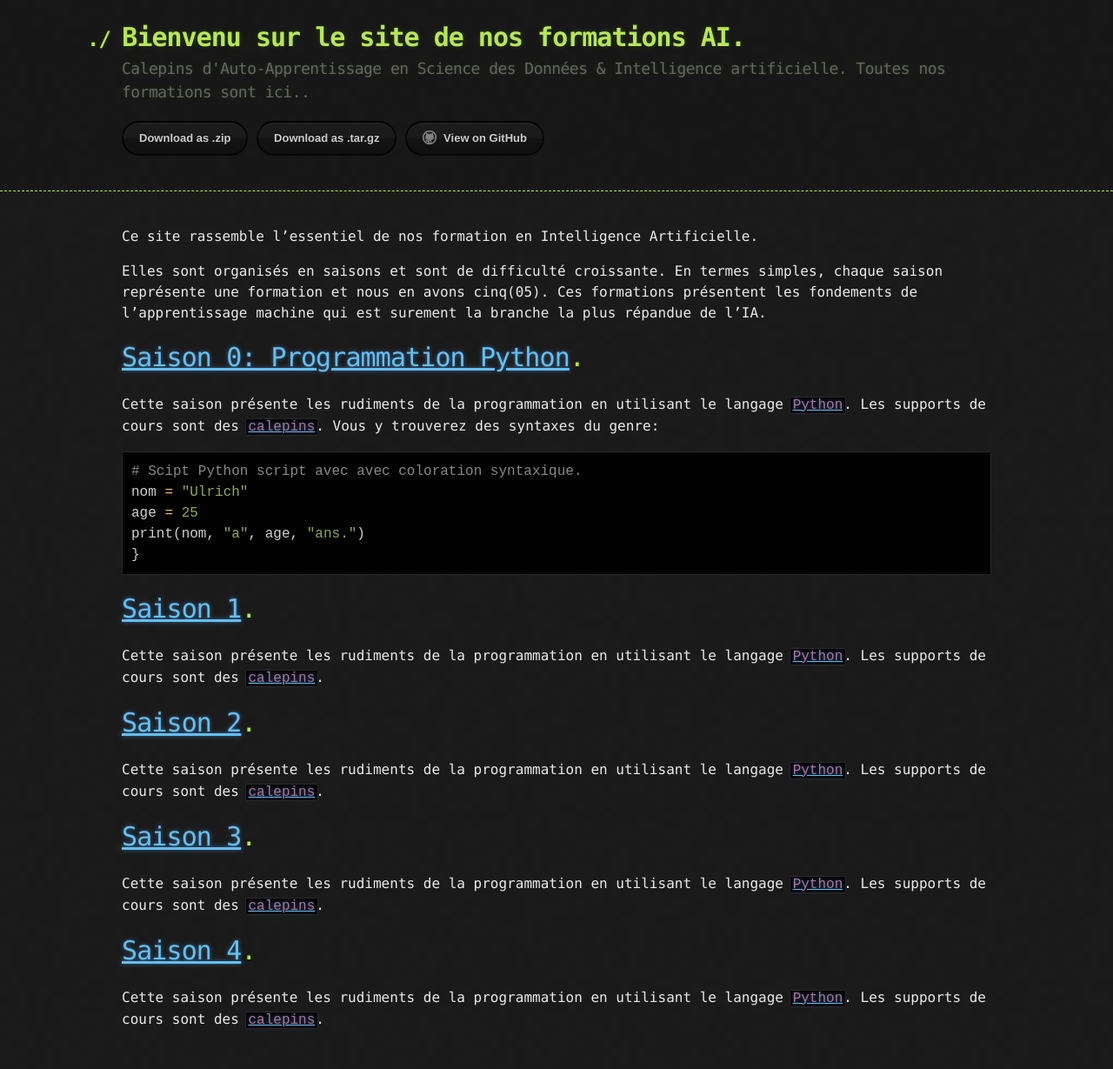
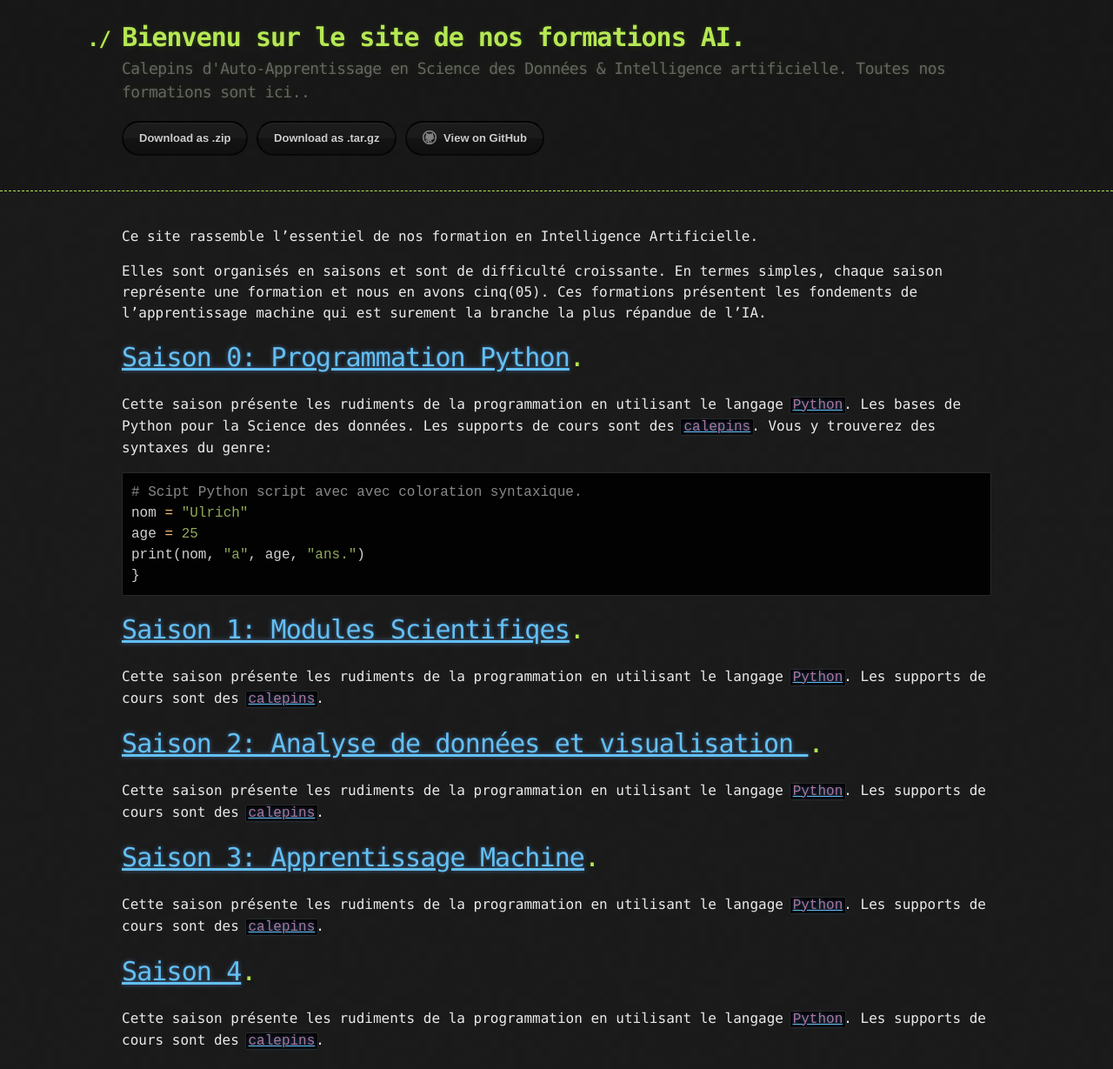
Before and after one commit to ai-technipreneurs/Nos-Formations-AI, a Jekyll site: the page built from index.md, in a window 1280 px wide. Shown: the whole page at 87% size. Built offline with Jekyll 4.4.1, drawn with Linux system fonts in a browser that asks for light colours; before the commit the page ends 1205 px from its top, so only the background shows below that.

Commit message:
Update index.md

````diff
--- a/index.md
+++ b/index.md
@@ -7,9 +7,10 @@ Ce site rassemble l'essentiel de nos formation en Intelligence Artificielle.
 Elles sont organisés en saisons et sont de difficulté croissante. En termes simples, chaque saison représente une formation et nous en avons cinq(05). Ces formations présentent les fondements de l'apprentissage machine qui est surement la branche la plus répandue de l'IA.
 
 
-# [Saison 0: Programmation Python](./another-page.html).
-Cette saison présente les rudiments de la programmation en utilisant le langage [`Python`](./another-page.html). Les supports de cours sont des
+# [Saison 0: Programmation Python](./saison-0.html).
+Cette saison présente les rudiments de la programmation en utilisant le langage [`Python`](./another-page.html). Les bases de Python pour la Science des données. Les supports de cours sont des
 [`calepins`](./another-page.html). Vous y trouverez des syntaxes du genre:
+
 ```python
 # Scipt Python script avec avec coloration syntaxique.
 nom = "Ulrich"
@@ -19,21 +20,21 @@ print(nom, "a", age, "ans.")
 ```
 
 
-# [Saison 1](./another-page.html).
+# [Saison 1: Modules Scientifiqes](./saison-1.html).
 Cette saison présente les rudiments de la programmation en utilisant le langage [`Python`](./another-page.html). Les supports de cours sont des
 [`calepins`](./another-page.html).
 
 
 
-# [Saison 2](./another-page.html).
+# [Saison 2: Analyse de données et visualisation ](./saison-2.html).
 Cette saison présente les rudiments de la programmation en utilisant le langage [`Python`](./another-page.html). Les supports de cours sont des
 [`calepins`](./another-page.html).
 
 
-# [Saison 3](./another-page.html).
+# [Saison 3: Apprentissage Machine](./saison-3.html).
 Cette saison présente les rudiments de la programmation en utilisant le langage [`Python`](./another-page.html). Les supports de cours sont des
 [`calepins`](./another-page.html).
 
-# [Saison 4](./another-page.html).
+# [Saison 4](./saison-4.html).
 Cette saison présente les rudiments de la programmation en utilisant le langage [`Python`](./another-page.html). Les supports de cours sont des
 [`calepins`](./another-page.html).
````
